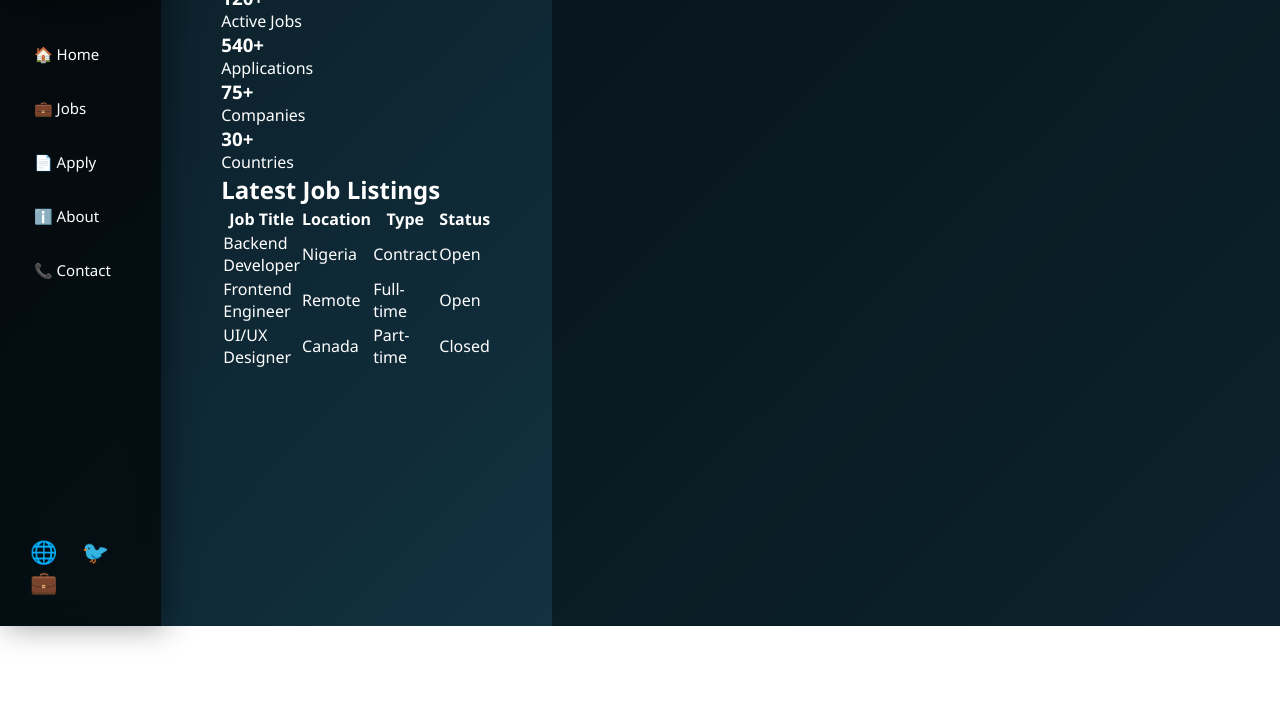
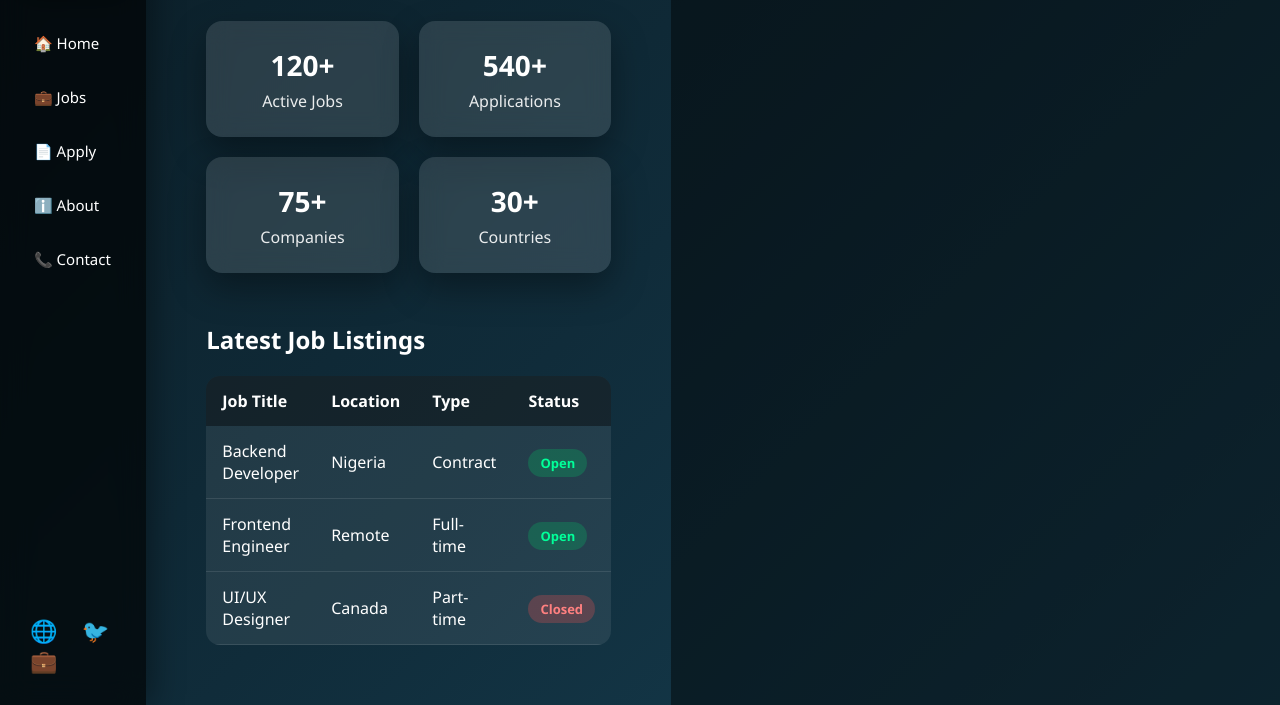
Before and after one commit to lec04214-del/Globajobvacancy.com, a plain HTML site: page index.html in a window 1280 px wide. Shown: the part 174-879 px from the top of the page. Before the commit the page ends 800 px from the top, so only its background shows below. Drawn offline with Linux system fonts and the light colour scheme.

Commit message:
Update style.css

```diff
--- a/style.css
+++ b/style.css
@@ -216,3 +216,95 @@ footer {
     padding: 40px 20px;
   }
 }
+/* DASHBOARD HEADER */
+.dashboard-header {
+  margin-bottom: 40px;
+}
+
+.dashboard-header h1 {
+  font-size: 32px;
+  margin-bottom: 8px;
+}
+
+.dashboard-header p {
+  opacity: 0.85;
+}
+
+/* STATS */
+.stats {
+  display: grid;
+  grid-template-columns: repeat(auto-fit, minmax(180px, 1fr));
+  gap: 20px;
+  margin-bottom: 50px;
+}
+
+.stat-card {
+  background: rgba(255, 255, 255, 0.12);
+  padding: 25px;
+  border-radius: 16px;
+  text-align: center;
+  backdrop-filter: blur(12px);
+  box-shadow: 0 15px 35px rgba(0,0,0,0.35);
+}
+
+.stat-card h3 {
+  font-size: 28px;
+  margin-bottom: 6px;
+}
+
+.stat-card p {
+  opacity: 0.9;
+}
+
+/* DASHBOARD SECTION */
+.dashboard-section h2 {
+  margin-bottom: 20px;
+}
+
+/* TABLE */
+.table-wrapper {
+  overflow-x: auto;
+}
+
+table {
+  width: 100%;
+  border-collapse: collapse;
+  background: rgba(255, 255, 255, 0.08);
+  border-radius: 14px;
+  overflow: hidden;
+}
+
+th, td {
+  padding: 14px 16px;
+  text-align: left;
+}
+
+thead {
+  background: rgba(0, 0, 0, 0.4);
+}
+
+tbody tr {
+  border-bottom: 1px solid rgba(255,255,255,0.1);
+}
+
+tbody tr:hover {
+  background: rgba(255,255,255,0.05);
+}
+
+/* STATUS */
+.status {
+  padding: 5px 12px;
+  border-radius: 20px;
+  font-size: 13px;
+  font-weight: 600;
+}
+
+.status.open {
+  background: rgba(0, 200, 100, 0.25);
+  color: #00ff99;
+}
+
+.status.closed {
+  background: rgba(255, 80, 80, 0.25);
+  color: #ff8080;
+  }
```
